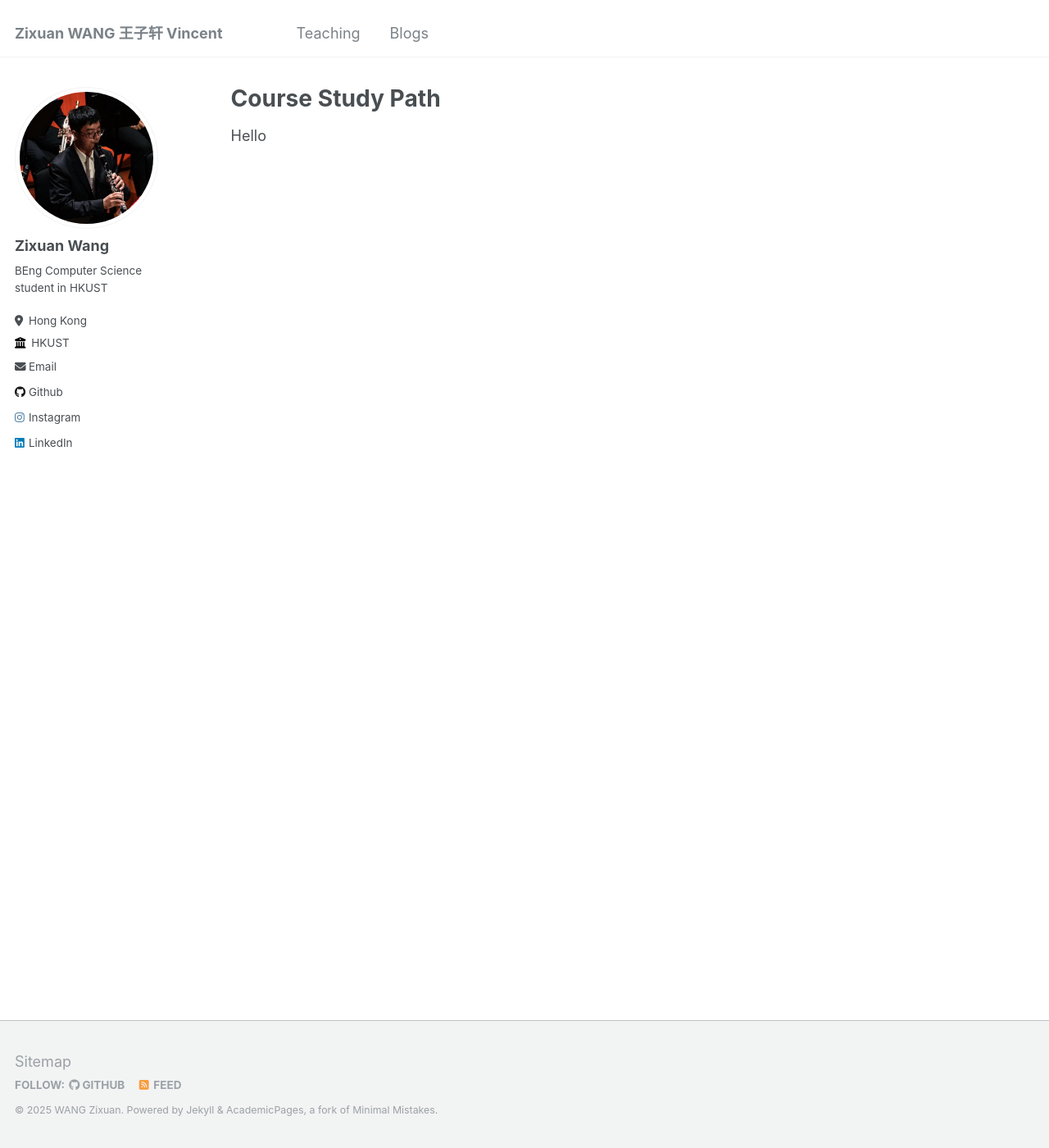
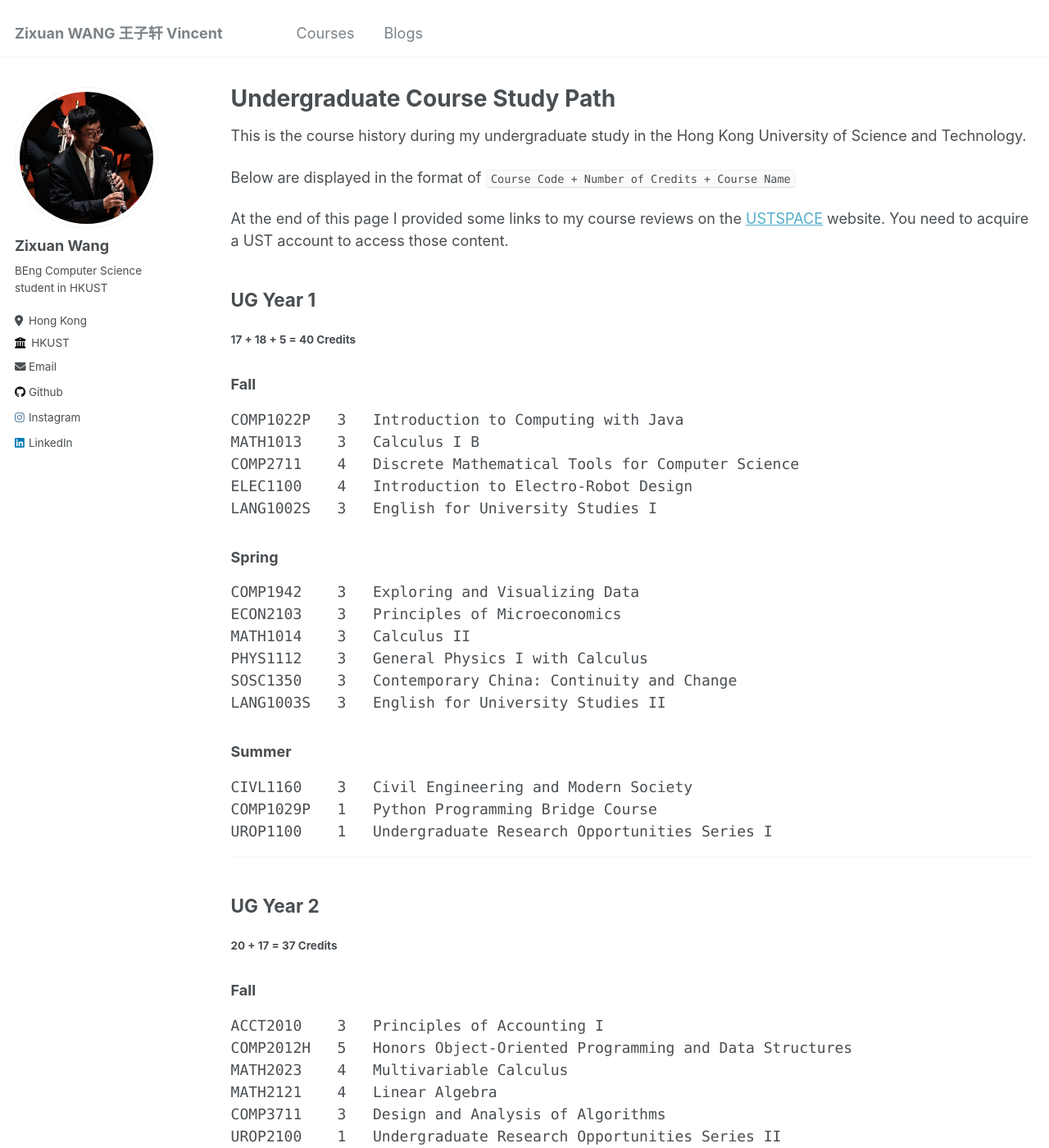
Before and after one commit to Vincent2311/Vincent2311.github.io, a Jekyll site: the page built from _teaching/courses.md, in a window 1280 px wide and 1400 px high. Shown: the whole window at 82% size. Built offline with Jekyll 4.4.1, drawn with Linux system fonts in a browser that asks for light colours; some of the changed text lies outside the part shown.

Commit message:
add course page

````diff
--- a/_data/navigation.yml
+++ b/_data/navigation.yml
@@ -6,7 +6,7 @@ main:
   # - title: "Talks"
   #   url: /talks/
 
-  - title: "Teaching"
+  - title: "Courses"
     url: /teaching/
 
   - title: "Blogs"
--- a/_pages/courses.md
+++ /dev/null
@@ -1,11 +0,0 @@
----
-layout: archive
-title: "Course Study Path"
-permalink: /course/
-redirect_from:
-  - /course
-author_profile: true
-classes: wide
----
-
-Hello
--- /dev/null
+++ b/_teaching/courses.md
@@ -0,0 +1,118 @@
+---
+layout: archive
+title: "Undergraduate Course Study Path"
+permalink: /course/
+redirect_from:
+  - /course
+author_profile: true
+classes: wide
+---
+
+This is the course history during my undergraduate study in the Hong Kong University of Science and Technology.
+
+Below are displayed in the format of
+`Course Code + Number of Credits + Course Name`
+
+At the end of this page I provided some links to my course reviews on the [USTSPACE](https://ust.space) website. You need to acquire a UST account to access those content.
+
+<!-- Since I am currently also a Senior Student Ambassador of HKUST, so feel free to ask me questions related to these courses on the [addmission website](https://join.hkust.edu.hk/meet-our-students?user_id=yiduo-124381). -->
+
+## UG Year 1
+
+##### 17 + 18 + 5 = 40 Credits
+
+### Fall
+```angular2html
+COMP1022P   3   Introduction to Computing with Java
+MATH1013    3   Calculus I B
+COMP2711    4   Discrete Mathematical Tools for Computer Science
+ELEC1100    4   Introduction to Electro-Robot Design
+LANG1002S   3   English for University Studies I
+```
+### Spring
+```angular2html
+COMP1942    3   Exploring and Visualizing Data
+ECON2103    3   Principles of Microeconomics
+MATH1014    3   Calculus II
+PHYS1112    3   General Physics I with Calculus
+SOSC1350    3   Contemporary China: Continuity and Change
+LANG1003S   3   English for University Studies II
+```
+### Summer
+```angular2html
+CIVL1160    3   Civil Engineering and Modern Society
+COMP1029P   1   Python Programming Bridge Course
+UROP1100    1   Undergraduate Research Opportunities Series I
+```
+---
+## UG Year 2
+
+##### 20 + 17 = 37 Credits
+
+### Fall
+```angular2html
+ACCT2010    3   Principles of Accounting I
+COMP2012H   5   Honors Object-Oriented Programming and Data Structures
+MATH2023    4   Multivariable Calculus
+MATH2121    4   Linear Algebra
+COMP3711    3   Design and Analysis of Algorithms
+UROP2100    1   Undergraduate Research Opportunities Series II
+```
+### Spring
+```angular2html
+COMP2611    4   Computer Organizations
+COMP3311    3   Database Management Systems
+ISOM2700    3   Operations Management
+MATH2421    4   Probability
+LANG2030    3   Technical Communication I
+```
+
+---
+## UG Year 3
+
+##### 19 + 16 + 2 = 37 Credits
+
+### Fall
+```angular2html
+COMP3111H   4   Honors Software Engineering
+COMP3211    3   Fundamentals of Artificial Intelligence
+COMP4211    3   Machine Learning
+ECON2123    3   Macroeconomics
+COMP4901K   3   Machine Learning in Natural Language Processing
+FINA2303    3   Financial Management
+```
+### Spring
+```angular2html
+COMP3511    3   Operating Systems
+COMP5421    3   Computer Vision
+COMP5712    3   Introduction to Combinatorial Optimization
+FINA3103    3   Intermediate Investments
+LANG1118    3   Enhanced Chinese Communication
+UROP1100C   1   Undergraduate Research Opportunities Series I
+```
+### Summer
+```angular2html
+COMP4981H   2   Final Year Project
+UROP1000    0   Undergraduate Research Opportunities
+```
+---
+## UG Year 4
+
+##### 14 + 11 = 25 Credits
+
+### Fall
+```angular2html
+COMP4471    3   Deep Learning in Computer Vision
+FINA3203    3   Derivative Securities
+COMP4651    3   Cloud Computing and Big Data Systems
+HUMA3220    3   Modern Chinese Poetry
+COMP4981H   2   Final Year Project
+```
+### Spring
+```angular2html
+HUMA1000B   3   Cultures and Values: Righteousness, Destiny and Well-being
+COMP4981H   2   Final Year Thesis
+LANG4030    3   Technical Communication II for CSE, CPEG & DSCT
+COMP6211H   3   Deep Learning in Medical Image Analysis
+```
+---
````
Also changed, not shown: _teaching/2014-spring-teaching-1.md (deleted, +0 -20 lines), _teaching/2015-spring-teaching-2.md (deleted, +0 -20 lines).
